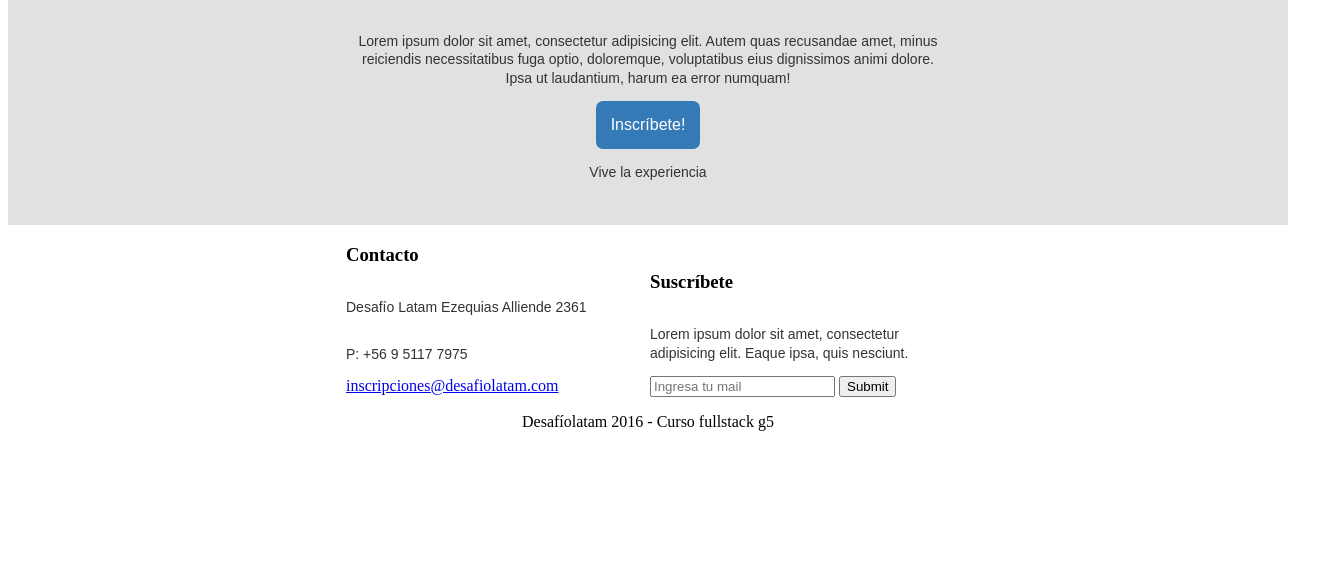
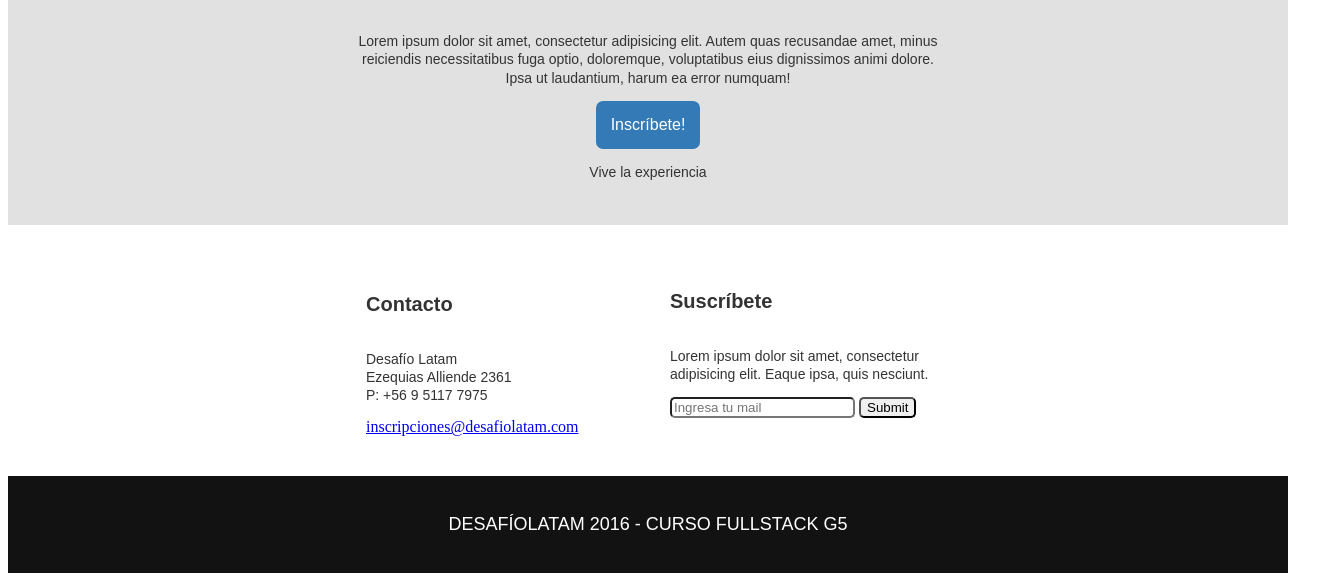
Before and after one commit to CamihYohana/clase4, a plain HTML site: page index.html in a window 1280 px wide. Shown: the part 891-1472 px from the top of the page, 1328 px wide, since content can reach past the window. Before the commit the page ends 1346 px from the top, so only its background shows below. Drawn offline with Linux system fonts and the light colour scheme.

Commit message:
modificacion meat

```diff
--- a/index.html
+++ b/index.html
@@ -52,9 +52,9 @@
 				<h3>
 					Contacto
 				</h3>
-				<p>Desafío Latam</p>
-				<p>Ezequias Alliende 2361</p>
-				<p>P: +56 9 5117 7975</p>
+				<p>Desafío Latam<br>
+				Ezequias Alliende 2361<br>
+				P: +56 9 5117 7975</p>
 				<br>
 				<a href="mailto:inscriciones@desafiotalam.com">inscripciones@desafiolatam.com</a>
 			</div>
@@ -62,7 +62,7 @@
 				<h3>Suscríbete</h3>
 				<p>Lorem ipsum dolor sit amet, consectetur adipisicing elit. Eaque ipsa, quis nesciunt.</p>
 				<input type="text" placeholder="Ingresa tu mail" name="mail">
-				<input type="submit" name="enviar" placeholder="Enviar">
+				<input type="submit" name="enviar" placeholder="Enviar"><br><br>
 			</div>
 		</section>
 	</content>
--- a/style.css
+++ b/style.css
@@ -27,7 +27,7 @@ nav img{
 	float: left;
 }
 .texto-hero{
-	max-width: 500px;
+	max-width: 520px;
 	text-align: center;
 	display:inline-block;
 }
@@ -39,6 +39,8 @@ h1{
 	text-transform: uppercase;
 	font-weight: 400;
 	line-height: 140%;
+	padding-right: 10px;
+	padding-left: 10px;
 }
 button {
 	background-color:#337AB7;
@@ -64,6 +66,8 @@ button {
 	line-height: 130%;
 	font-weight: 100;
 	margin-bottom: 40px;
+	padding-left: 10px;
+	padding-right: 10px;
 }
 content{
 	max-width: 1200px;
@@ -74,6 +78,8 @@ h2{
 	font-family: Arial;
 	font-size: 25px;
 	padding-top: 35px;
+	padding-right: 10px;
+	padding-left: 10px;
 }
 content p{
 	font-family: Arial;
@@ -83,6 +89,8 @@ content p{
 	font-weight: 100;
 	max-width: 600px;
 	display: inline-block;
+	padding-left: 10px;
+	padding-right: 10px;
 }
 .bootcamp img{
 	max-width: 300px;
@@ -91,6 +99,7 @@ content p{
 	text-align: center;
 	margin-bottom: 0px;
 	border-spacing: 0px;
+	border: none;
 }
 .bootcamp{
 	padding-bottom: 0;
@@ -105,11 +114,24 @@ content p{
 }
 .contacto-sus{
 	width: 100%;
+	padding: 20px;
+	padding-bottom: 40px;
+}
+h3{
+	color:#333333;
+	font-family: Arial;
+	font-size: 20px;
+	padding-top: 25px;
+	padding-right: 10px;
+
 }
 .contacto{
 	text-align: left;
 	display: inline-block;
 	width:300px;
+}
+.contacto p{
+	padding: 0;
 }
 .suscribete{
 	text-align: left;
@@ -117,3 +139,19 @@ content p{
 	width:300px;
 	margin-top: 0px;
 }
+.suscribete p{
+	padding: 0;
+}
+footer{
+	background-color: #121212;
+	padding: 20px;
+	color:white;
+	text-transform: uppercase;
+	font-family: Arial;
+	font-size: 18px;
+}
+input{
+	border-radius: 5px;
+	padding-left: 10;
+	padding-right: 10;
+}
```
